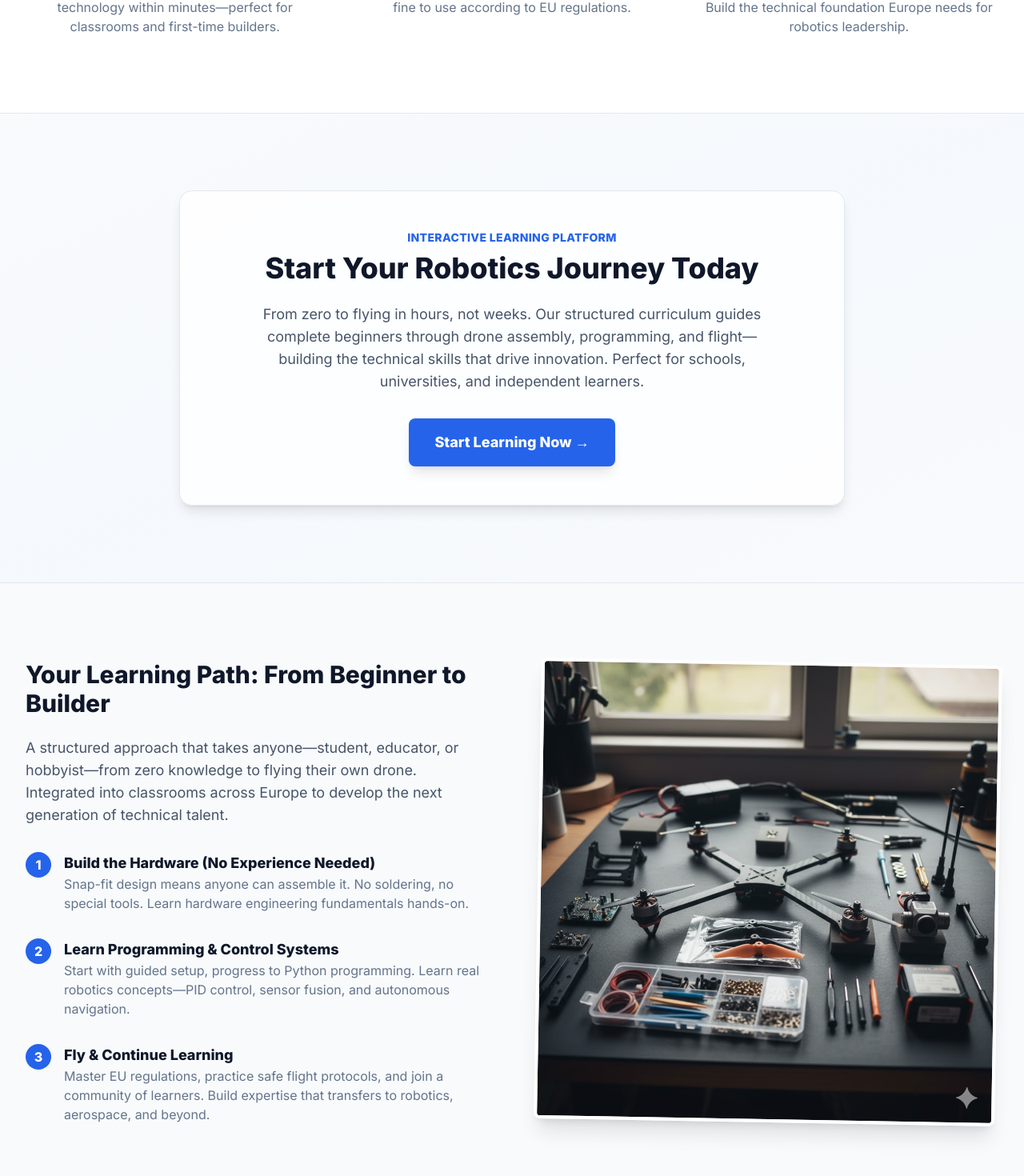
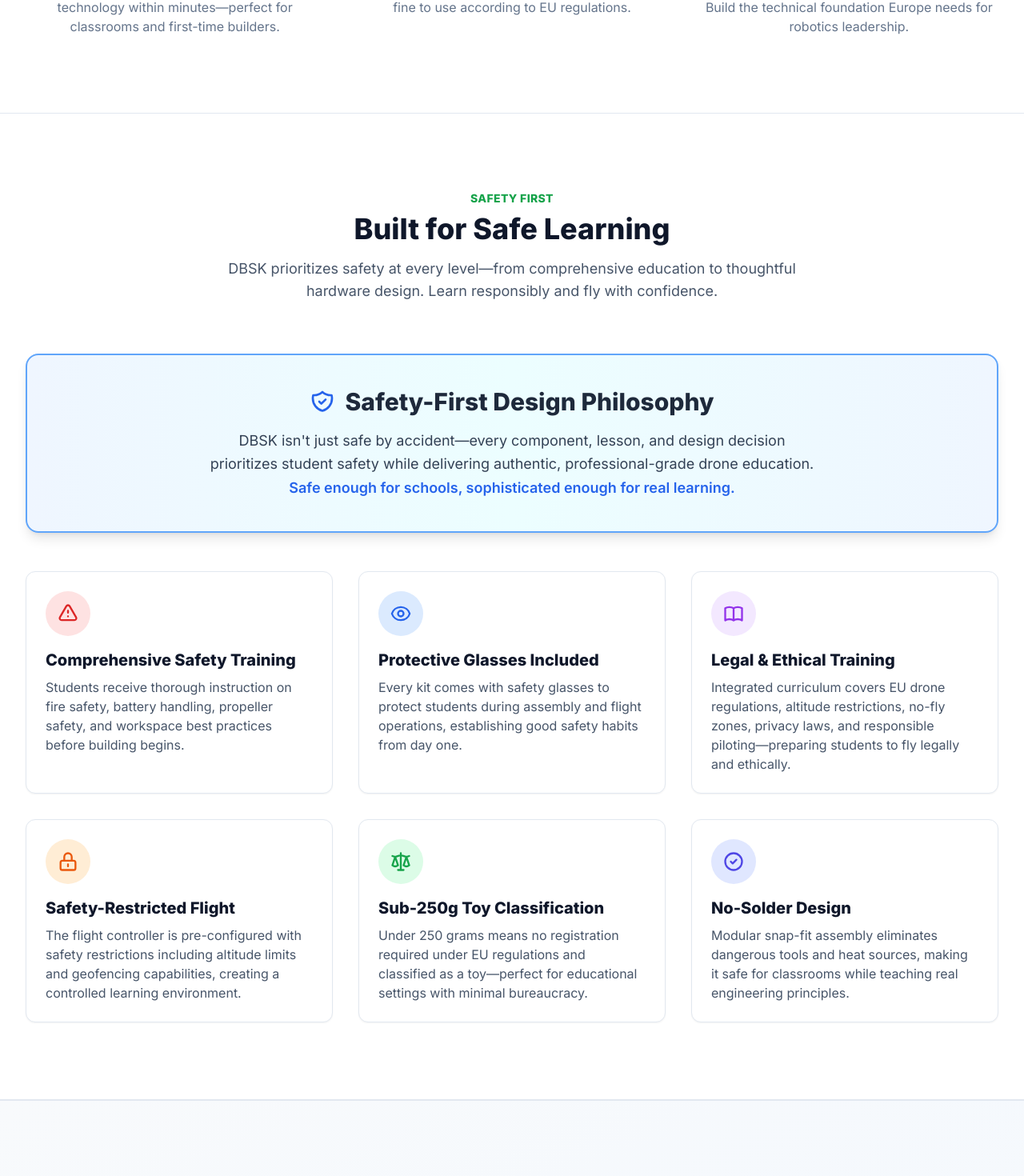
Before and after one commit to lifeconsciousness/dbsk, a React (Vite) app: page / in a window 1280 px wide. Shown: the part 1573-3043 px from the top of the page at 80% size. Built offline with nearby package versions, Linux system fonts and the light colour scheme.

Commit message:
visual updates

```diff
--- a/src/App.tsx
+++ b/src/App.tsx
@@ -3,6 +3,7 @@
 import Hero from './components/Hero'
 import Features from './components/Features'
 import HowItWorks from './components/HowItWorks'
+import Safety from './components/Safety'
 import Waitlist from './components/Waitlist'
 import LearningPlatform from './components/LearningPlatform'
 import Shop from './components/Shop'
@@ -19,6 +20,7 @@
           <Navbar onNavigate={setCurrentPage} />
           <Hero />
           <Features />
+          <Safety />
 
           {/* Learning Platform CTA */}
           <div className="py-24 bg-gradient-to-br from-slate-50 via-blue-50/30 to-slate-50 border-y border-slate-200">
--- /dev/null
+++ b/src/components/Safety.tsx
@@ -0,0 +1,99 @@
+export default function Safety() {
+  return (
+    <div id="safety" className="py-24 bg-white border-t border-b border-slate-200">
+      <div className="max-w-7xl mx-auto px-4 sm:px-6 lg:px-8">
+        <div className="text-center mb-16">
+          <h2 className="text-green-600 font-bold uppercase tracking-wide text-sm">Safety First</h2>
+          <p className="mt-2 text-3xl leading-8 font-extrabold text-brand-dark sm:text-4xl">
+            Built for Safe Learning
+          </p>
+          <p className="mt-4 text-lg text-slate-600 max-w-3xl mx-auto">
+            DBSK prioritizes safety at every level—from comprehensive education to thoughtful hardware design. Learn responsibly and fly with confidence.
+          </p>
+        </div>
+
+        {/* Safety Guarantee Box */}
+        <div className="mb-12 bg-gradient-to-r from-blue-50 via-cyan-50 to-blue-50 border-2 border-blue-400 rounded-2xl shadow-lg p-10 text-center">
+          <div className="flex items-center justify-center gap-3 mb-4">
+            <svg className="w-8 h-8 text-brand-blue" fill="none" stroke="currentColor" viewBox="0 0 24 24">
+              <path strokeLinecap="round" strokeLinejoin="round" strokeWidth={2} d="M9 12l2 2 4-4m5.618-4.016A11.955 11.955 0 0112 2.944a11.955 11.955 0 01-8.618 3.04A12.02 12.02 0 003 9c0 5.591 3.824 10.29 9 11.622 5.176-1.332 9-6.03 9-11.622 0-1.042-.133-2.052-.382-3.016z" />
+            </svg>
+            <h3 className="text-3xl font-bold text-slate-800">Safety-First Design Philosophy</h3>
+          </div>
+          <p className="text-lg text-slate-700 max-w-3xl mx-auto leading-relaxed">
+            DBSK isn't just safe by accident—every component, lesson, and design decision prioritizes student safety while delivering authentic, professional-grade drone education. <span className="font-semibold text-brand-blue">Safe enough for schools, sophisticated enough for real learning.</span>
+          </p>
+        </div>
+
+        <div className="grid grid-cols-1 md:grid-cols-2 lg:grid-cols-3 gap-8">
+          {/* Safety Education */}
+          <div className="bg-white rounded-xl shadow-sm border border-slate-200 p-6 hover:shadow-md transition">
+            <div className="flex items-center justify-center h-14 w-14 rounded-full bg-red-100 text-red-600 mb-4">
+              <svg className="h-7 w-7" fill="none" stroke="currentColor" viewBox="0 0 24 24">
+                <path strokeLinecap="round" strokeLinejoin="round" strokeWidth="2" d="M12 9v2m0 4h.01m-6.938 4h13.856c1.54 0 2.502-1.667 1.732-3L13.732 4c-.77-1.333-2.694-1.333-3.464 0L3.34 16c-.77 1.333.192 3 1.732 3z" />
+              </svg>
+            </div>
+            <h3 className="text-xl font-bold text-brand-dark mb-2">Comprehensive Safety Training</h3>
+            <p className="text-slate-600">Students receive thorough instruction on fire safety, battery handling, propeller safety, and workspace best practices before building begins.</p>
+          </div>
+
+          {/* Protective Equipment */}
+          <div className="bg-white rounded-xl shadow-sm border border-slate-200 p-6 hover:shadow-md transition">
+            <div className="flex items-center justify-center h-14 w-14 rounded-full bg-blue-100 text-brand-blue mb-4">
+              <svg className="h-7 w-7" fill="none" stroke="currentColor" viewBox="0 0 24 24">
+                <path strokeLinecap="round" strokeLinejoin="round" strokeWidth="2" d="M15 12a3 3 0 11-6 0 3 3 0 016 0z" />
+                <path strokeLinecap="round" strokeLinejoin="round" strokeWidth="2" d="M2.458 12C3.732 7.943 7.523 5 12 5c4.478 0 8.268 2.943 9.542 7-1.274 4.057-5.064 7-9.542 7-4.477 0-8.268-2.943-9.542-7z" />
+              </svg>
+            </div>
+            <h3 className="text-xl font-bold text-brand-dark mb-2">Protective Glasses Included</h3>
+            <p className="text-slate-600">Every kit comes with safety glasses to protect students during assembly and flight operations, establishing good safety habits from day one.</p>
+          </div>
+
+          {/* Regulations Education */}
+          <div className="bg-white rounded-xl shadow-sm border border-slate-200 p-6 hover:shadow-md transition">
+            <div className="flex items-center justify-center h-14 w-14 rounded-full bg-purple-100 text-purple-600 mb-4">
+              <svg className="h-7 w-7" fill="none" stroke="currentColor" viewBox="0 0 24 24">
+                <path strokeLinecap="round" strokeLinejoin="round" strokeWidth="2" d="M12 6.253v13m0-13C10.832 5.477 9.246 5 7.5 5S4.168 5.477 3 6.253v13C4.168 18.477 5.754 18 7.5 18s3.332.477 4.5 1.253m0-13C13.168 5.477 14.754 5 16.5 5c1.747 0 3.332.477 4.5 1.253v13C19.832 18.477 18.247 18 16.5 18c-1.746 0-3.332.477-4.5 1.253" />
+              </svg>
+            </div>
+            <h3 className="text-xl font-bold text-brand-dark mb-2">Legal & Ethical Training</h3>
+            <p className="text-slate-600">Integrated curriculum covers EU drone regulations, altitude restrictions, no-fly zones, privacy laws, and responsible piloting—preparing students to fly legally and ethically.</p>
+          </div>
+
+          {/* Hardware Restrictions */}
+          <div className="bg-white rounded-xl shadow-sm border border-slate-200 p-6 hover:shadow-md transition">
+            <div className="flex items-center justify-center h-14 w-14 rounded-full bg-orange-100 text-orange-600 mb-4">
+              <svg className="h-7 w-7" fill="none" stroke="currentColor" viewBox="0 0 24 24">
+                <path strokeLinecap="round" strokeLinejoin="round" strokeWidth="2" d="M12 15v2m-6 4h12a2 2 0 002-2v-6a2 2 0 00-2-2H6a2 2 0 00-2 2v6a2 2 0 002 2zm10-10V7a4 4 0 00-8 0v4h8z" />
+              </svg>
+            </div>
+            <h3 className="text-xl font-bold text-brand-dark mb-2">Safety-Restricted Flight</h3>
+            <p className="text-slate-600">The flight controller is pre-configured with safety restrictions including altitude limits and geofencing capabilities, creating a controlled learning environment.</p>
+          </div>
+
+          {/* Sub-250g Classification */}
+          <div className="bg-white rounded-xl shadow-sm border border-slate-200 p-6 hover:shadow-md transition">
+            <div className="flex items-center justify-center h-14 w-14 rounded-full bg-green-100 text-green-600 mb-4">
+              <svg className="h-7 w-7" fill="none" stroke="currentColor" viewBox="0 0 24 24">
+                <path strokeLinecap="round" strokeLinejoin="round" strokeWidth="2" d="M3 6l3 1m0 0l-3 9a5.002 5.002 0 006.001 0M6 7l3 9M6 7l6-2m6 2l3-1m-3 1l-3 9a5.002 5.002 0 006.001 0M18 7l3 9m-3-9l-6-2m0-2v2m0 16V5m0 16H9m3 0h3" />
+              </svg>
+            </div>
+            <h3 className="text-xl font-bold text-brand-dark mb-2">Sub-250g Toy Classification</h3>
+            <p className="text-slate-600">Under 250 grams means no registration required under EU regulations and classified as a toy—perfect for educational settings with minimal bureaucracy.</p>
+          </div>
+
+          {/* Assembly Safety */}
+          <div className="bg-white rounded-xl shadow-sm border border-slate-200 p-6 hover:shadow-md transition">
+            <div className="flex items-center justify-center h-14 w-14 rounded-full bg-indigo-100 text-indigo-600 mb-4">
+              <svg className="h-7 w-7" fill="none" stroke="currentColor" viewBox="0 0 24 24">
+                <path strokeLinecap="round" strokeLinejoin="round" strokeWidth="2" d="M9 12l2 2 4-4m6 2a9 9 0 11-18 0 9 9 0 0118 0z" />
+              </svg>
+            </div>
+            <h3 className="text-xl font-bold text-brand-dark mb-2">No-Solder Design</h3>
+            <p className="text-slate-600">Modular snap-fit assembly eliminates dangerous tools and heat sources, making it safe for classrooms while teaching real engineering principles.</p>
+          </div>
+        </div>
+      </div>
+    </div>
+  );
+}
--- a/src/components/Shop.tsx
+++ b/src/components/Shop.tsx
@@ -22,7 +22,7 @@
     price: 149.99,
     image: './dron kit tech.jpg',
     description: 'The complete modular drone building experience. Includes frame, motors, flight controller, and access to the learning app.',
-    features: ['No Soldering Required', 'Includes Battery & Charger'],
+    features: ['No Soldering Required', 'Includes Protective Glasses, Battery & Charger'],
     badge: 'Best Seller'
   },
   {
@@ -31,7 +31,7 @@
     price: 1250.00,
     image: './unnamed-2.jpg',
     description: "The ultimate STEM solution. 10 complete kits plus a comprehensive teacher's guide and lesson plans.",
-    features: ['10x Drone Kits', "Teacher Curriculum Guide", 'Spare Parts Box Included'],
+    features: ['10x Drone Kits', "10x Protective Glasses", "Teacher Curriculum Guide", 'Spare Parts Box Included'],
     ribbonLabel: 'SCHOOLS'
   },
   {
--- a/src/components/Waitlist.tsx
+++ b/src/components/Waitlist.tsx
@@ -13,11 +13,10 @@
     <div id="waitlist" className="bg-brand-dark py-24 relative overflow-hidden">
       <div className="absolute top-0 left-0 -ml-20 -mt-20 w-64 h-64 rounded-full bg-brand-blue opacity-10 blur-3xl"></div>
 
-      <div className="max-w-4xl mx-auto px-4 text-center relative z-10">
+      <div className="max-w-4xl mx-auto px-4 relative z-10">
+        <p className="text-slate-400 mb-8 text-lg text-center">
         <h2 className="text-3xl font-bold text-white mb-4">Join Europe's Robotics Education Revolution</h2>
-        <p className="text-slate-400 mb-8 text-lg">
-          We're piloting with students at Maastricht University to develop the most accessible entry point into drone and robotics engineering. <br />
-          Perfect for schools, universities, and self-learners. Join the waitlist for <strong>20% off</strong> and help build Europe's technical future.
+          Perfect for schools, universities, and self-learners. Join the waitlist for <strong>20% off</strong> and help build Europe's technical future.We're piloting with students at Maastricht University to develop the most accessible entry point into drone and robotics engineering.
         </p>
 
         <form
```
Also changed, not shown: src/components/LearningPlatform.tsx (+5 -5 lines), 2 other files (tests, documents, lock files or other folders).
